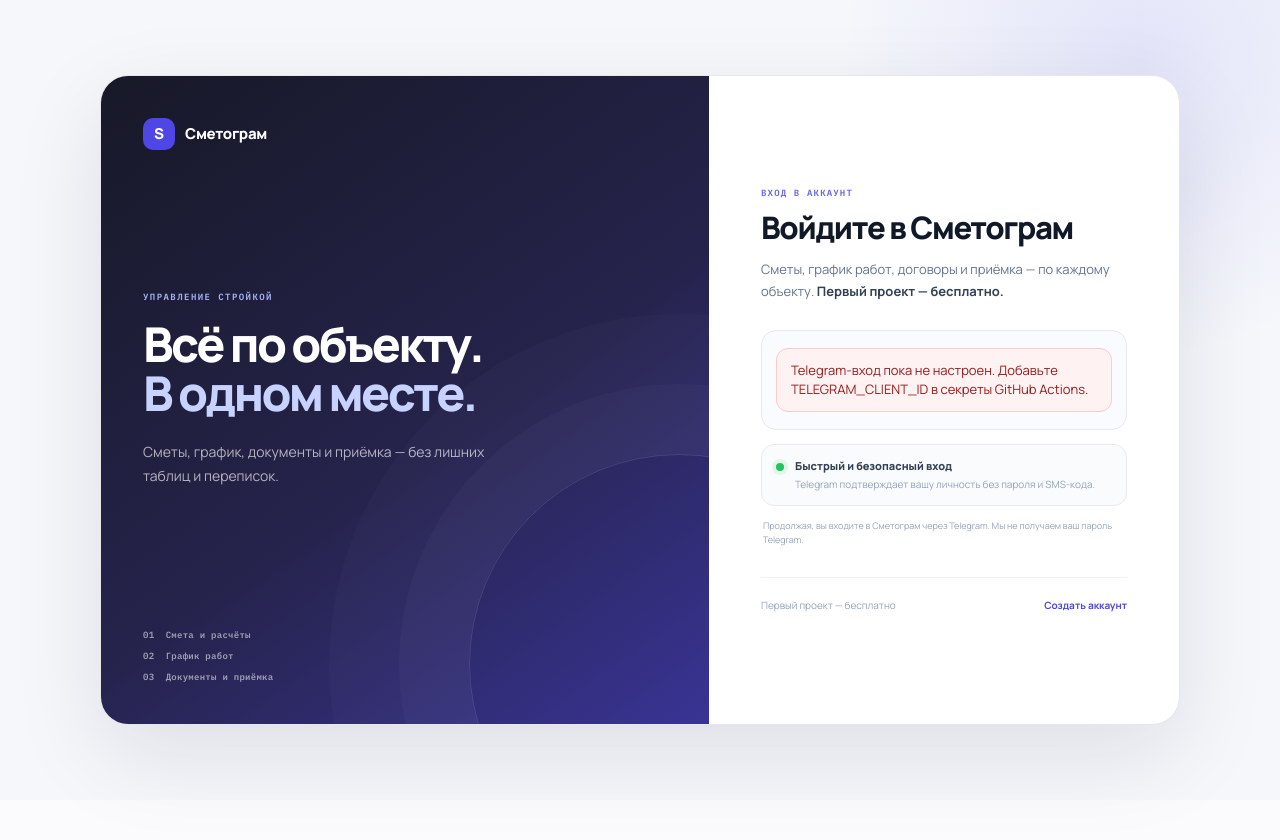
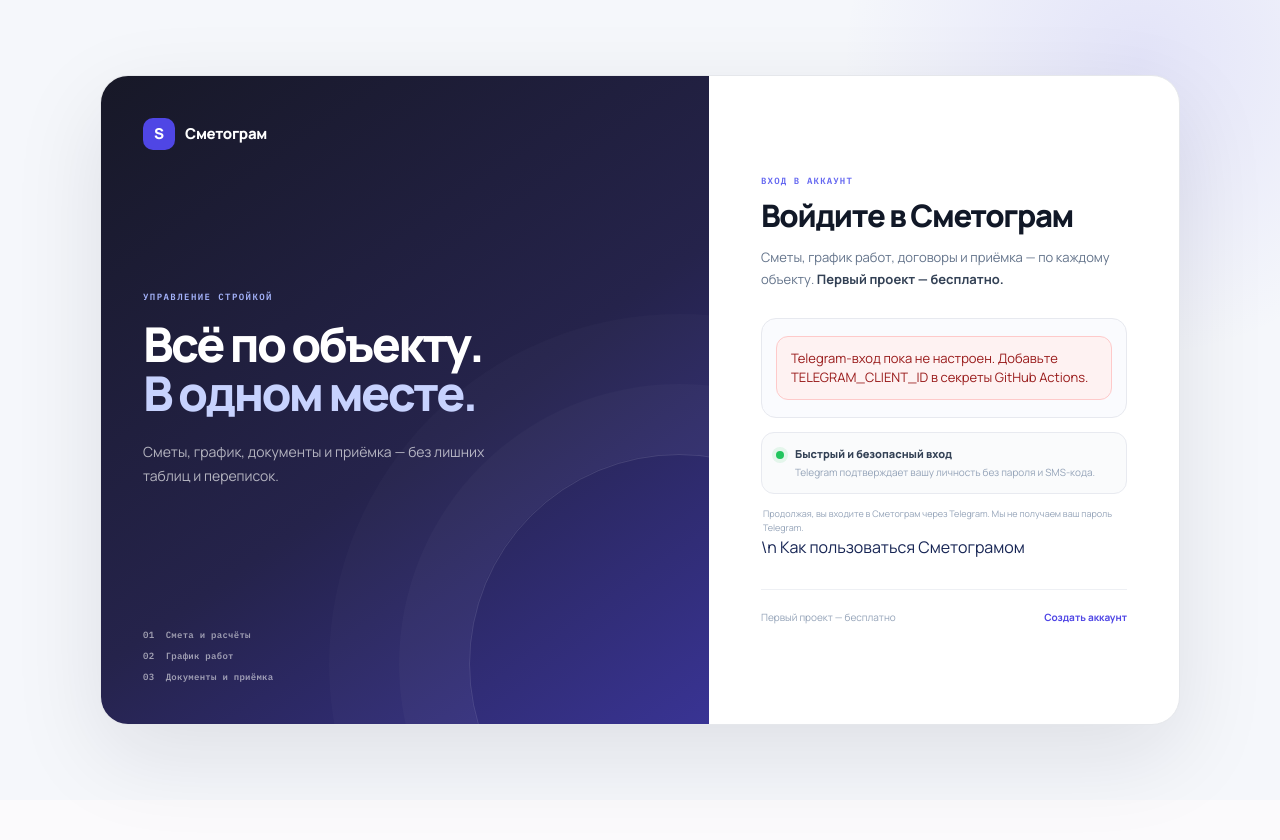
Before and after one commit to ewanbeatz-design/smetogram-php, a PHP site: page /smetogram/login.php in a window 1280 px wide. Shown: the part 86-926 px from the top of the page. Run offline with PHP 8.4, Linux system fonts and the light colour scheme; data that the repository does not hold is empty.

Commit message:
Add guide button to login page

```diff
--- a/login.php
+++ b/login.php
@@ -53,7 +53,7 @@ require __DIR__.'/includes/header.php';
       </div>
 
       <div class="auth-login-security"><span class="auth-security-dot"></span><div><strong>Быстрый и безопасный вход</strong><small>Telegram подтверждает вашу личность без пароля и SMS-кода.</small></div></div>
-      <p class="auth-phone-note">Продолжая, вы входите в Сметограм через Telegram. Мы не получаем ваш пароль Telegram.</p>
+      <p class="auth-phone-note">Продолжая, вы входите в Сметограм через Telegram. Мы не получаем ваш пароль Telegram.</p>\n      <a href="guide.php" class="auth-guide-button"><i class="bi bi-book"></i><span>Как пользоваться Сметограмом</span><i class="bi bi-arrow-up-right ms-auto"></i></a>
     </div>
 
     <div class="auth-login-footer">
```
